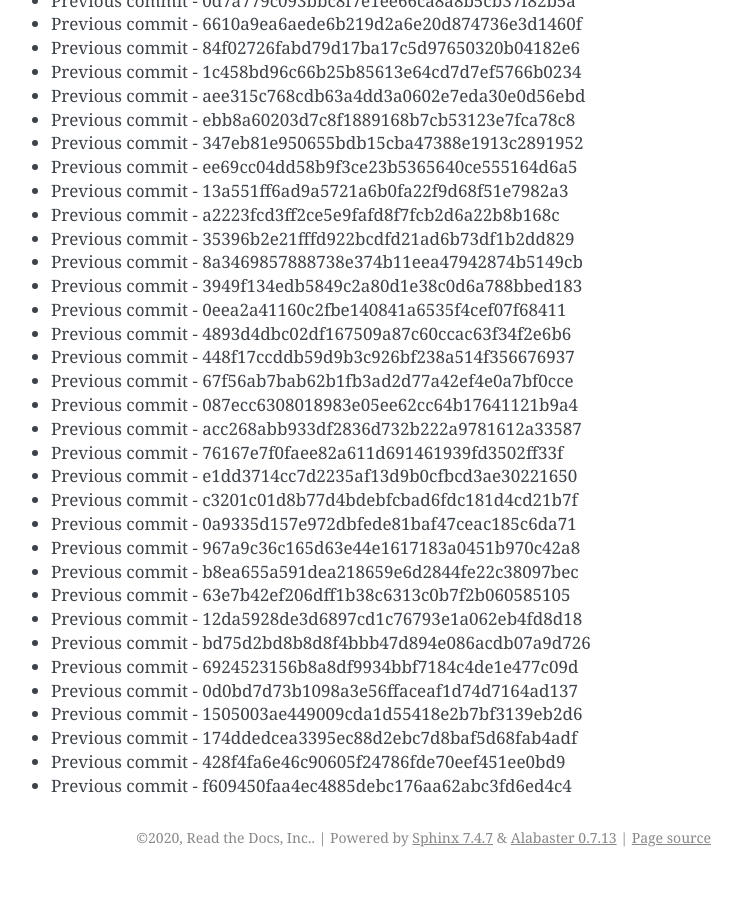
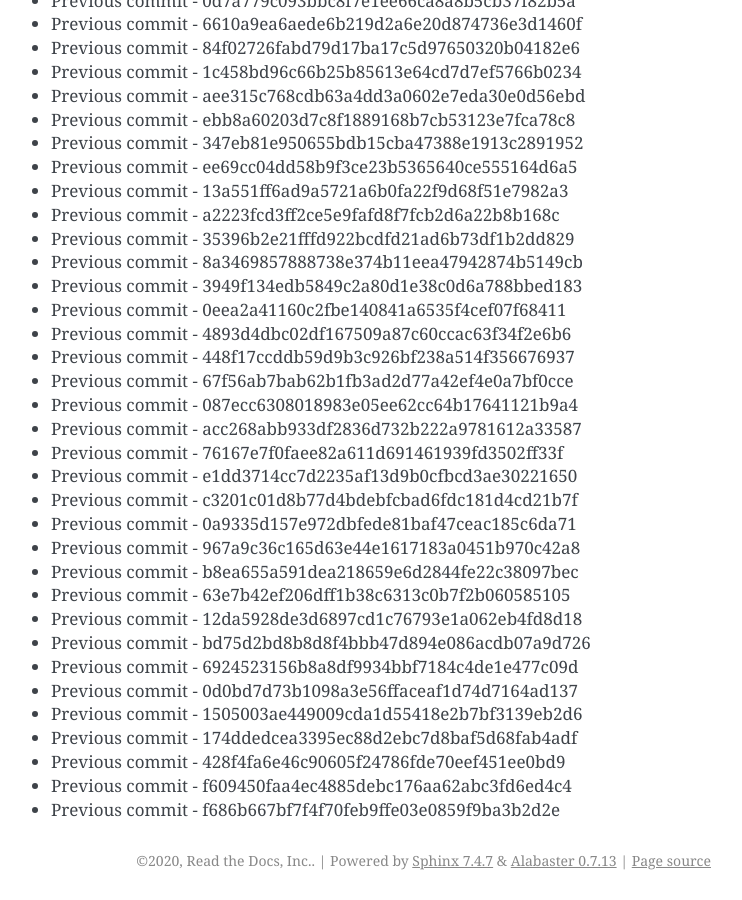
Before and after one commit to readthedocs/rtd-git-stresstest, a Sphinx documentation site: the page built from docs/updates.rst, in a window 1280 px wide and 900 px high, scrolled down 26546 px. Shown: the whole window, without its empty margins (399-1141 px from the left). Built offline with Sphinx 7.4.7, drawn with Linux system fonts in a browser that asks for light colours; before the commit the page ends 27423 px from its top, so only the background shows below that.

Commit message:
Generating commit from previous: f686b667bf7f4f70feb9ffe03e0859f9ba3b2d2e

```diff
--- a/docs/updates.rst
+++ b/docs/updates.rst
@@ -1147,3 +1147,4 @@ It can be tested for any performance characteristics.
 * Previous commit - 174ddedcea3395ec88d2ebc7d8baf5d68fab4adf
 * Previous commit - 428f4fa6e46c90605f24786fde70eef451ee0bd9
 * Previous commit - f609450faa4ec4885debc176aa62abc3fd6ed4c4
+* Previous commit - f686b667bf7f4f70feb9ffe03e0859f9ba3b2d2e
```
